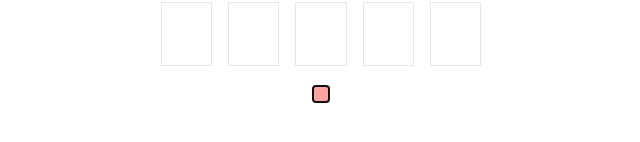
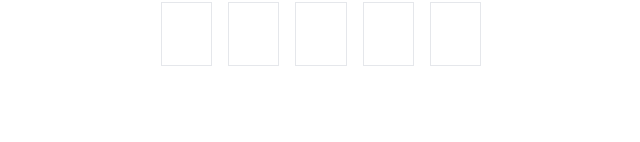
Before and after one commit to MilkiyasGebru/Wordle, a Next.js app: page / in a window 1280 px wide. Shown: the part 382-524 px from the top of the page, without its empty margins (319-959 px from the left). Built offline with nearby package versions, Linux system fonts and the light colour scheme.

Commit message:
Fixed the state

```diff
--- a/Components/Line.jsx
+++ b/Components/Line.jsx
@@ -3,40 +3,11 @@
 import Word from "@/Components/Word";
 
 export default function Line({current, tries, word}){
-    // console.log(word,current,tries);
-    const word_of_day = "OCEAN"
-    const testCounts = {}
-    for (let char of word){
-        testCounts[char] = (testCounts[char] || 0) + 1;
-    }
-    const charCounts = {}
-    for (let char of word_of_day){
-        charCounts[char] = (charCounts[char] || 0) + 1;
-    }
-    const colors = Array.from({length:5}, ()=> "gray")
 
-    for (let i = 0; i < 5; i++) {
-        if (word[i] === word_of_day[i]){
-            charCounts[word[i]] -= 1
-            testCounts[word[i]] -= 1
-            colors[i]="green"
-        }
-    }
-    console.log(testCounts)
-    console.log(charCounts)
-    for (let i = 0; i < 5; i++) {
-
-        if (word[i] !== word_of_day[i] && charCounts[word[i]] > 0){
-            colors[i]="gold"
-            charCounts[word[i]] -= 1
-        }
-    }
-
-    console.log(colors," colors",current);
     return (
-        <div className={`flex gap-4 w-[25%]   }`}>
+        <div className={`flex gap-4 w-[25%]`}>
             {Array.from({length:5},(_,index)=>(
-                <Word key={index} current={current} tries={tries} character={word[index]} color={colors[index]} index={index}/>
+                <Word key={index} current={current} tries={tries} character={word[index].character} color={word[index].color} index={index}/>
             ))}
         </div>
     )
--- a/Components/Word.jsx
+++ b/Components/Word.jsx
@@ -5,10 +5,9 @@ export default function Word({current, tries, character, color, index}){
 
     console.log(index)
     return (
-        <div style={{ transitionDelay: `${300 * (index + 1)}ms` }} className={`border  p-4 w-full h-16 flex items-center justify-center
+        <div style={{ transitionDelay: `${50 * (index + 1)}ms` }} className={`border  p-4 w-full h-16 flex items-center justify-center
            transition-colors
-           duration-300
-            ease-in-out
+
            ${ (color === "green" && tries > current) ? 'bg-green-500':''}
 
             ${ (color === "gold" && tries > current) ? 'bg-yellow-500':''}
--- a/app/page.js
+++ b/app/page.js
@@ -2,53 +2,91 @@
 
 import {useRef, useState, useEffect} from "react";
 import Line from "@/Components/Line";
+import deepCopyMatrix from "@/utils/deepCopyMatrix";
 
 export default function Home() {
 
     const [tries, setTries] = useState(0);
     const inputRef = useRef(null);
-    const [words, setWords] = useState(Array.from({length:5},()=>Array(5).fill(" ")));
+    const [words, setWords] = useState(Array.from({length:5},()=>Array(5).fill({color:"gray",character:" "})));
     const [inputValue, setInputValue] = useState("");
+
+
     const handleSubmit = (e) => {
         e.preventDefault();
         if (tries < 5 ){
-            console.log(words[tries], " Checking")
             for (let i=0; i<5;i++){
                 console.log(words[tries][i], "Hi");
-                if (words[tries][i] === "" || words[tries][i] === ""){
+                if (words[tries][i].character === " " || words[tries][i].character === ""){
                     return
                 }
 
             }
+
+            const word_of_day = "OCEAN"
+            const testCounts = {}
+            for (let word of words[tries]){
+                testCounts[word.character] = (testCounts[word.character] || 0) + 1;
+            }
+
+            const charCounts = {}
+            for (let char of word_of_day){
+                charCounts[char] = (charCounts[char] || 0) + 1;
+            }
+
+            const updatedWords = deepCopyMatrix(words)
+
+            for (let i = 0; i < 5; i++) {
+                if (updatedWords[tries][i].character === word_of_day[i]){
+                    charCounts[updatedWords[tries][i].character] -= 1
+                    testCounts[updatedWords[tries][i].character] -= 1
+                    updatedWords[tries][i].color="green"
+                }
+            }
+
+
+            for (let i = 0; i < 5; i++) {
+
+                if (updatedWords[tries][i].character !== word_of_day[i] && charCounts[updatedWords[tries][i].character] > 0){
+                    updatedWords[tries][i].color="gold"
+                    charCounts[updatedWords[tries][i].character] -= 1
+                }
+            }
+
+
+
+            setWords(updatedWords)
             setTries(tries+1)
             setInputValue("")
         }
     }
 
     useEffect(() => {
-        inputRef.current.focus();
+        if (inputRef.current) {
+
+            inputRef.current.focus();
+        }
     },[])
 
     const handleChange = (e)=>{
-
+        console.log("It is changing")
         if (tries < 5 ){
 
-            const updatedArray = [...words]
+            const updatedWords = deepCopyMatrix(words)
 
             for (let i=0; i < 5; i++){
                 if (e.target.value.length > i ) {
-                    console.log(updatedArray[tries], " new array")
-                    updatedArray[tries][i] = e.target.value[i]
+                    console.log(updatedWords[tries], " new array")
+                    updatedWords[tries][i].character = e.target.value[i]
                 }
                 else{
-                    updatedArray[tries][i] = ""
+                    updatedWords[tries][i].character = ""
                 }
 
 
             }
-            e.target.value = updatedArray[tries].join("")
-            setInputValue(updatedArray[tries].join(""))
-            setWords(updatedArray);
+            setInputValue(e.target.value.slice(0,5))
+            setWords(updatedWords);
 
         }
 
@@ -61,8 +99,8 @@ export default function Home() {
                 <Line key={index} word={words[index]} tries={tries} current={index}/>
             ))}
 
-            <form onSubmit={handleSubmit} className="">
-                <input className="bg-red-300 w-4 h-4" ref={inputRef} onSubmit={handleSubmit} onChange={handleChange} value={inputValue}/>
+            <form onSubmit={handleSubmit} >
+                <input  className="opacity-0 bg-red-300 w-4 h-4" ref={inputRef}  onChange={handleChange} value={inputValue}/>
             </form>
 
 
```
